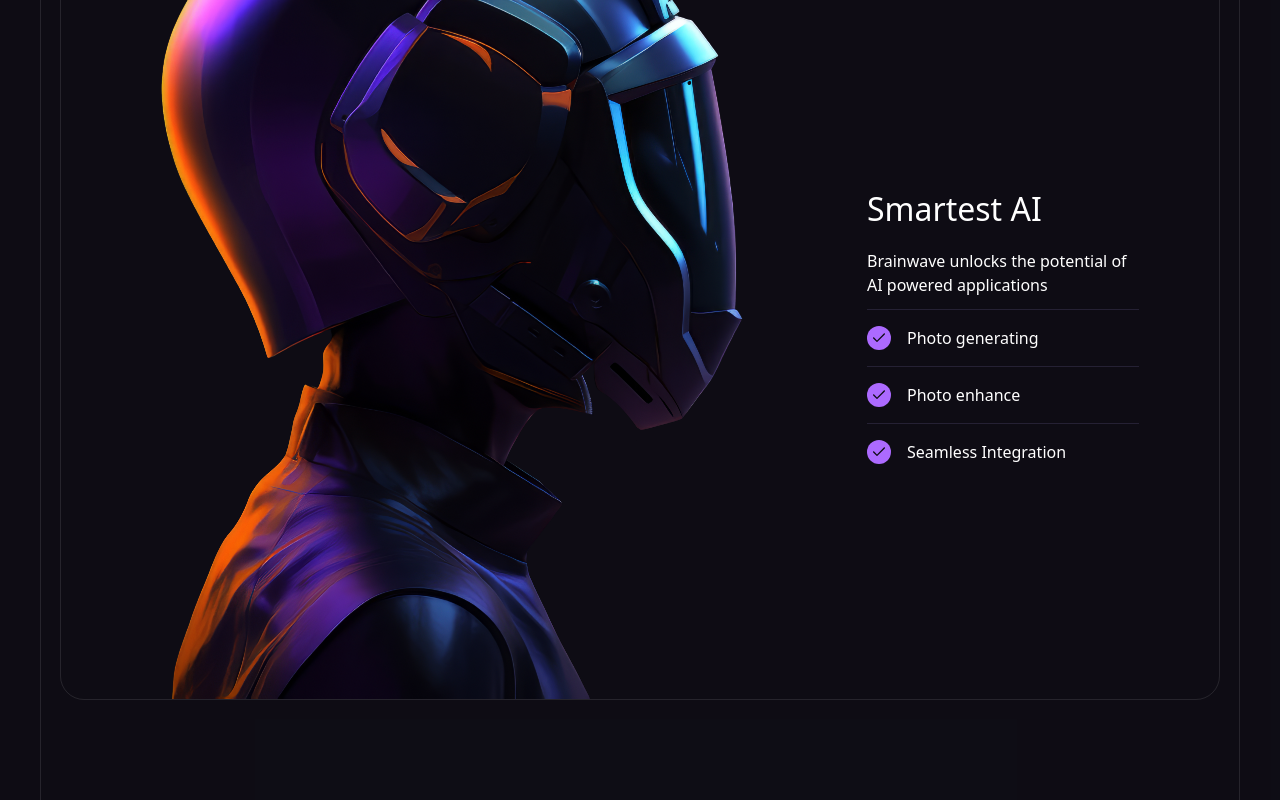
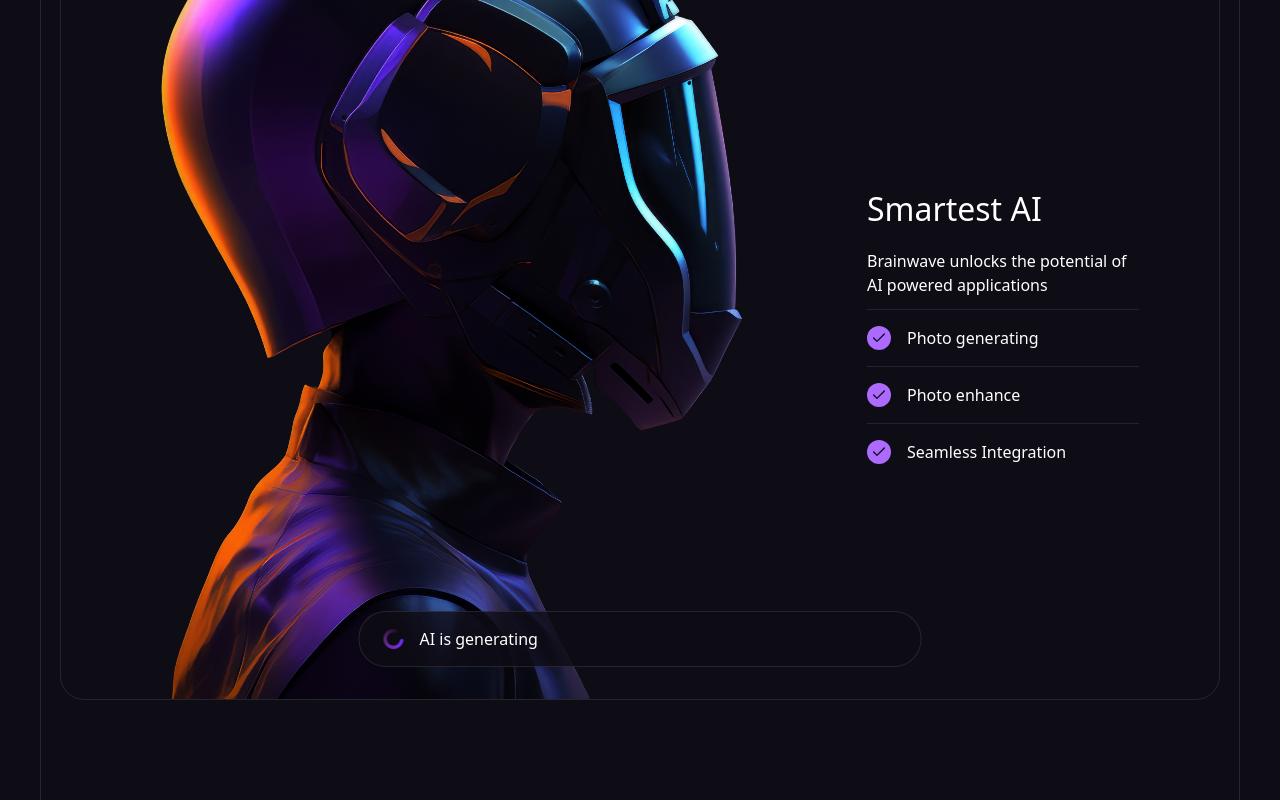
Before and after one commit to adityasingh9170843/Brainwave, a React (Vite) app: page / in a window 1280 px wide. Shown: the part 4362-5162 px from the top of the page. Built offline with nearby package versions, Linux system fonts and the light colour scheme.

Commit message:
serivces started

```diff
--- a/src/components/Services.jsx
+++ b/src/components/Services.jsx
@@ -3,6 +3,7 @@
 import Heading from "./Heading";
 import { check, service1 } from "../assets";
 import {brainwaveServices,brainwaveServicesIcons} from "../constants";
+import Generating from "./Generating";
 function Services() {
   return (
     <Section id="how-to-use">
@@ -34,6 +35,7 @@
                     ))}
                 </ul>
             </div>
+            <Generating className={"absolute left-4 right-4 bottom-4 border-[#FFFFFF]/10 border lg:left-1/2 lg-right-auto lg:bottom-8 lg:-translate-x-1/2 "}/>
           </div>
         </div>
       </div>
```
